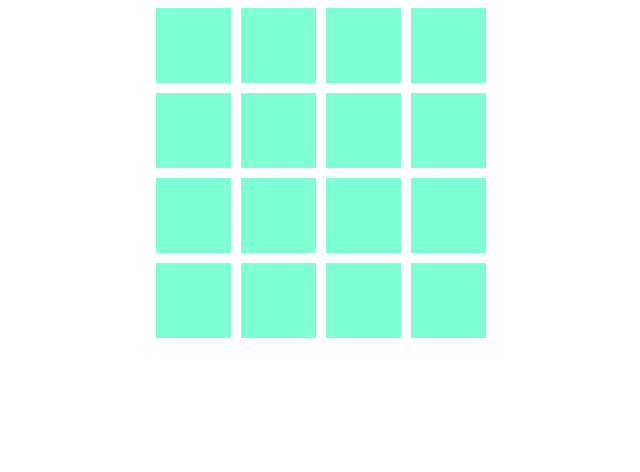
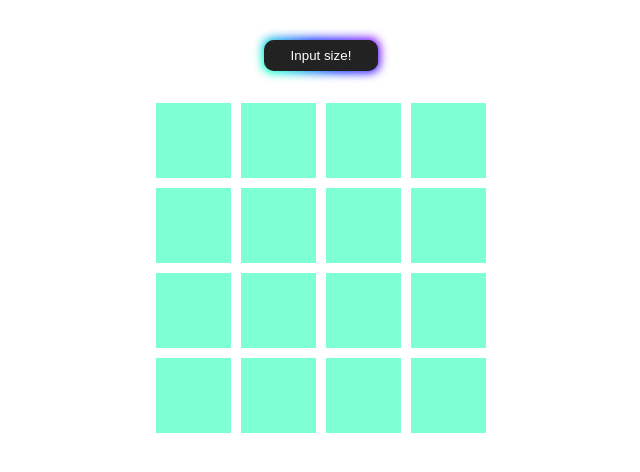
Before and after one commit to CurtisLV/OdinEtch-a-Sketch, a plain HTML site: page index.html in a window 1280 px wide. Shown: the whole page, without its empty margins (319-959 px from the left). Drawn offline with Linux system fonts and the light colour scheme.

Commit message:
14.05.2022. 17.15
 - Added main logic for creating x by x square
 - Added color change on hover
 - Overall refactor

```diff
--- a/app.js
+++ b/app.js
@@ -5,12 +5,41 @@ row.classList.add('row');
 let square = document.createElement('div');
 square.classList.add('square');
 
-for (items = 1; items <= 4; items++) {
-    row.appendChild(square.cloneNode(true));
-}
+const createSquares = (size) => {
+    //
+    for (items = 1; items <= size; items++) {
+        row.appendChild(square.cloneNode(true));
+    }
 
-console.log(row);
+    for (rows = 1; rows <= size; rows++) {
+        container.appendChild(row.cloneNode(true));
+    }
+};
 
-for (rows = 1; rows <= 4; rows++) {
-    container.appendChild(row.cloneNode(true));
-}
+createSquares(4);
+
+container.addEventListener('mouseover', (event) => {
+    if (event.target.classList.contains('square')) {
+        event.target.classList.add('active');
+    }
+});
+
+const promptSquareSize = () => {
+    let gridSize;
+    do {
+        gridSize = prompt('Enter a number please?', 0);
+    } while (!isFinite(gridSize));
+
+    if (gridSize > 10) {
+        gridSize = 10;
+    }
+
+    container.innerHTML = '';
+    row.innerHTML = '';
+
+    createSquares(gridSize);
+};
+
+const button = document.querySelector('.button-85');
+
+button.addEventListener('mouseup', promptSquareSize);
--- a/index.html
+++ b/index.html
@@ -12,6 +12,10 @@
 
 <body>
 
+    <div class="button">
+        <button class="button-85" id="size">Input size!</button>
+    </div>
+
     <div class="container">
 
 
--- a/style.css
+++ b/style.css
@@ -1,3 +1,15 @@
+body {
+    display: flex;
+    flex-direction: column;
+    justify-content: center;
+    align-items: center;
+    gap: 32px;
+}
+
+.button {
+    margin-top: 32px;
+}
+
 .container {
     display: flex;
     flex-direction: column;
@@ -19,3 +31,71 @@
 .active {
     background-color: bisque;
 }
+
+/* CSS */
+.button-85 {
+    padding: 0.6em 2em;
+    border: none;
+    outline: none;
+    color: rgb(255, 255, 255);
+    background: #111;
+    cursor: pointer;
+    position: relative;
+    z-index: 0;
+    border-radius: 10px;
+    user-select: none;
+    -webkit-user-select: none;
+    touch-action: manipulation;
+}
+
+.button-85:before {
+    content: '';
+    background: linear-gradient(
+        45deg,
+        #ff0000,
+        #ff7300,
+        #fffb00,
+        #48ff00,
+        #00ffd5,
+        #002bff,
+        #7a00ff,
+        #ff00c8,
+        #ff0000
+    );
+    position: absolute;
+    top: -2px;
+    left: -2px;
+    background-size: 400%;
+    z-index: -1;
+    filter: blur(5px);
+    -webkit-filter: blur(5px);
+    width: calc(100% + 4px);
+    height: calc(100% + 4px);
+    animation: glowing-button-85 20s linear infinite;
+    transition: opacity 0.3s ease-in-out;
+    border-radius: 10px;
+}
+
+@keyframes glowing-button-85 {
+    0% {
+        background-position: 0 0;
+    }
+    50% {
+        background-position: 400% 0;
+    }
+    100% {
+        background-position: 0 0;
+    }
+}
+
+.button-85:after {
+    z-index: -1;
+    content: '';
+    position: absolute;
+    width: 100%;
+    height: 100%;
+    background: #222;
+    left: 0;
+    top: 0;
+    border-radius: 10px;
+}
```
